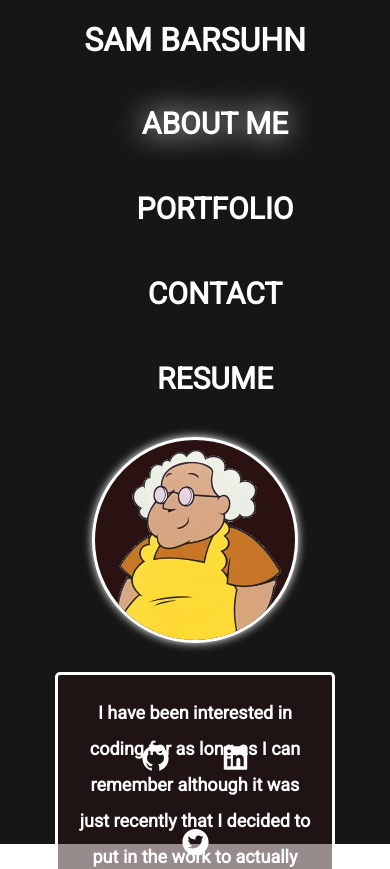
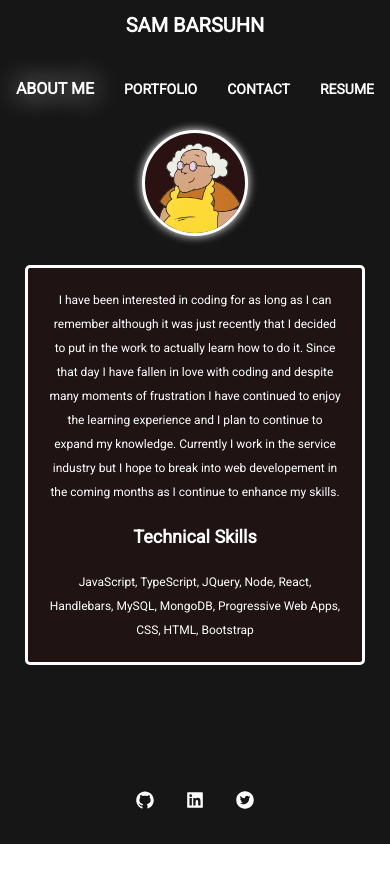
Before and after one commit to SBarsuhn/React-Portfolio, a React (Create React App) app: page /home in a window 390 px wide. Shown: the top 869 px of the page. Built offline with nearby package versions, Linux system fonts and the light colour scheme.

Commit message:
reactiveness for home

```diff
--- a/src/App.css
+++ b/src/App.css
@@ -15,18 +15,27 @@
   }
 
   .navbar {
+    font-size: 18px;
   text-decoration: none;
   color: white;
+  transition: 0.3s ease-in;
 }
 
 .highlight {
+  animation: anim 0.5s forwards;
+  font-size: 18px;
+  text-decoration: none;
+  cursor: default;
+  color: white;
   text-shadow: 0 0 30px #fff;
-  color: white;
-  cursor: default;
-  text-decoration: none;
+  transition: 0.3s ease-out;
 }
 
 
+ul {
+  /* margin: 0px; */
+  padding: 0px;
+}
 
 li {
   display: inline-block;
@@ -136,22 +145,23 @@ li {
   box-shadow: 0px 0px 10px 3px #fff;
 }
 
+.card-container {
+  display: flex;
+  align-items: center;
+  justify-content: center;
+}
+
 
  .about-card {
   display: inline-block;
+  box-sizing: border-box;
   margin:25px;
   background-color:rgba(43, 18, 18, 0.485);
   color: white;
-  width: 250px;
-  height:550px;
   border-style: solid;
   border-color: white;
   border-radius: 5px;
   font-weight: bolder;
-}
-
-
-.about-card {
   width: 60%;
   height: fit-content;
   font-size: large;
@@ -385,3 +395,119 @@ transform: scale(1.3) rotate(360deg);
   text-shadow: 0px 0px rgb(255, 255, 255);
   transform: scale(1.2);
 }
+
+@media only screen and (max-width: 920px) {
+  .about-card {
+    width: 75%;
+    font-size: 24px;
+  }
+}
+
+@media only screen and (max-width: 820px) {
+  .about-card {
+    width: 95%;
+    font-size: 20px;
+  }
+}
+
+@media only screen and (max-width: 545px) {
+.header {
+  font-size: 24px;
+  margin-bottom: 0px;
+}
+
+  .navbar {
+    margin-top: 0px;
+    font-size:12px;
+  }
+
+  .avatar {
+    width: 100px;
+    height: 100px;
+  }
+
+  .about-card {
+    font-weight: normal;
+    line-height: normal;
+    font-size: 15px;
+  }
+
+
+}
+
+
+@media only screen and (max-width: 415px) {
+  .header {
+    font-size: 20px;
+    margin-bottom: 0px;
+  }
+
+  li {
+    margin: 15px;
+  }
+
+  .highlight {
+    font-size: 16px;
+  }
+
+    .navbar {
+      margin-top: 0px;
+      font-size:14px;
+    }
+
+    .avatar {
+      width: 100px;
+      height: 100px;
+    }
+
+    .about-card {
+      font-weight: normal;
+      line-height: 2;
+      font-size: 12px;
+      /* width: 75%; */
+    }
+
+    .footer-img {
+      height: 20px;
+      width: 20px;
+      padding: 15px;
+    }
+
+  }
+
+@media only screen and (max-width: 375px) {
+  .header {
+    font-size: 18px;
+    margin-bottom: 0px;
+  }
+
+
+
+  .highlight {
+    font-size: 10px;
+  }
+
+    .navbar {
+      margin-top: 0px;
+      font-size:10px;
+    }
+
+    .avatar {
+      width: 100px;
+      height: 100px;
+    }
+
+    .about-card {
+      font-weight: normal;
+      line-height: 1.5;
+      font-size: 12px;
+      /* width: 75%; */
+    }
+
+    .footer-img {
+      height: 15px;
+      width: 15px;
+      padding: 15px;
+    }
+
+  }
--- a/src/components/footer.js
+++ b/src/components/footer.js
@@ -2,7 +2,7 @@ import React from 'react';
 // sets the html of the footer
 const Footer = () => {
   return (
-    <div className="item">
+    <div>
       <div className='footer-cont'>
      <a target='blank' href='https://github.com/SBarsuhn'><svg className='footer-img' stroke="currentColor" fill="currentColor" stroke-width="0" viewBox="0 0 1024 1024" height="1em" width="1em" xmlns="http://www.w3.org/2000/svg"><path d="M511.6 76.3C264.3 76.2 64 276.4 64 523.5 64 718.9 189.3 885 363.8 946c23.5 5.9 19.9-10.8 19.9-22.2v-77.5c-135.7 15.9-141.2-73.9-150.3-88.9C215 726 171.5 718 184.5 703c30.9-15.9 62.4 4 98.9 57.9 26.4 39.1 77.9 32.5 104 26 5.7-23.5 17.9-44.5 34.7-60.8-140.6-25.2-199.2-111-199.2-213 0-49.5 16.3-95 48.3-131.7-20.4-60.5 1.9-112.3 4.9-120 58.1-5.2 118.5 41.6 123.2 45.3 33-8.9 70.7-13.6 112.9-13.6 42.4 0 80.2 4.9 113.5 13.9 11.3-8.6 67.3-48.8 121.3-43.9 2.9 7.7 24.7 58.3 5.5 118 32.4 36.8 48.9 82.7 48.9 132.3 0 102.2-59 188.1-200 212.9a127.5 127.5 0 0 1 38.1 91v112.5c.8 9 0 17.9 15 17.9 177.1-59.7 304.6-227 304.6-424.1 0-247.2-200.4-447.3-447.5-447.3z"></path></svg></a>
      <a target='blank' href='https://www.linkedin.com/in/sam-barsuhn-99b275279/'><svg className='footer-img' stroke="currentColor" fill="currentColor" stroke-width="0" viewBox="0 0 1024 1024" height="1em" width="1em" xmlns="http://www.w3.org/2000/svg"><path d="M880 112H144c-17.7 0-32 14.3-32 32v736c0 17.7 14.3 32 32 32h736c17.7 0 32-14.3 32-32V144c0-17.7-14.3-32-32-32zM349.3 793.7H230.6V411.9h118.7v381.8zm-59.3-434a68.8 68.8 0 1 1 68.8-68.8c-.1 38-30.9 68.8-68.8 68.8zm503.7 434H675.1V608c0-44.3-.8-101.2-61.7-101.2-61.7 0-71.2 48.2-71.2 98v188.9H423.7V411.9h113.8v52.2h1.6c15.8-30 54.5-61.7 112.3-61.7 120.2 0 142.3 79.1 142.3 181.9v209.4z"></path></svg></a>
```
